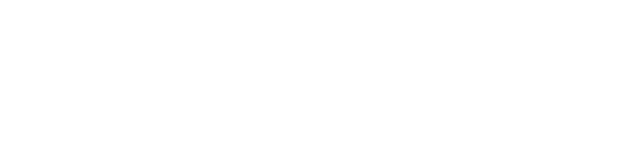
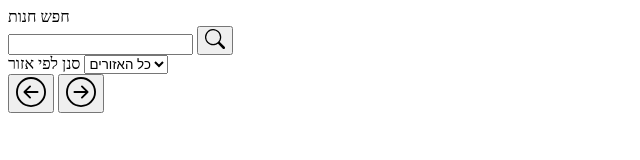
Before and after one commit to eladlevy42/nirtamim, a plain HTML site: page Public/HTML/allStores.html in a window 1280 px wide. Shown: the whole page, without its empty margins (0-640 px from the left). Drawn offline with Linux system fonts and the light colour scheme.

Commit message:
allStores

```diff
--- a/Public/HTML/allStores.html
+++ b/Public/HTML/allStores.html
@@ -3,11 +3,94 @@
   <head>
     <meta charset="UTF-8" />
     <meta name="viewport" content="width=device-width, initial-scale=1.0" />
-    <title>Document</title>
+    <title>All Stores</title>
   </head>
   <body>
     <nav></nav>
-    <main></main>
+    <main>
+      <div class="searchBar">
+        <form id="searchStoreByName">
+          <label class="searchText" for="searchInput">חפש חנות</label>
+          <div class="flex">
+            <input id="searchInput" type="text" />
+            <button class="searchButton" type="submit">
+              <svg
+                xmlns="http://www.w3.org/2000/svg"
+                width="20"
+                height="20"
+                fill="currentColor"
+                class="bi bi-search"
+                viewBox="0 0 16 16"
+              >
+                <path
+                  d="M11.742 10.344a6.5 6.5 0 1 0-1.397 1.398h-.001q.044.06.098.115l3.85 3.85a1 1 0 0 0 1.415-1.414l-3.85-3.85a1 1 0 0 0-.115-.1zM12 6.5a5.5 5.5 0 1 1-11 0 5.5 5.5 0 0 1 11 0"
+                />
+              </svg>
+            </button>
+          </div>
+        </form>
+      </div>
+
+      <div class="spinner hidden" id="spinner"></div>
+      <div class="showCategories hidden">
+        <label for="" class="labelCategory">סנן לפי אזור</label>
+        <select class="categoryFilter">
+          <option value="">כל האזורים</option>
+          <option value="north">אזור צפון</option>
+          <option value="center">אזור מרכז</option>
+          <option value="south">אזור דרום</option>
+        </select>
+
+        <!-- dinamicly diplay all select - for categories and for city -->
+        <!-- <select class="categoryFilter">
+          <option value="">בחר עיר</option>
+          <option value=""></option>
+          <option value="center">אזור מרכז</option>
+          <option value="south">אזור דרום</option>
+        </select>
+
+        <select class="categoryFilter">
+          <option value="">כל האזורים</option>
+          <option value="north">אזור צפון</option>
+          <option value="center">אזור מרכז</option>
+          <option value="south">אזור דרום</option>
+        </select> -->
+      </div>
+      <div id="displayStoreBySearch" class="displayStoreBySearch"></div>
+      <div class="pagination">
+        <button id="prevPage" class="prevPage hidden">
+          <svg
+            xmlns="http://www.w3.org/2000/svg"
+            width="30"
+            height="30"
+            fill="currentColor"
+            class="bi bi-arrow-left-circle"
+            viewBox="0 0 16 16"
+          >
+            <path
+              fill-rule="evenodd"
+              d="M1 8a7 7 0 1 0 14 0A7 7 0 0 0 1 8m15 0A8 8 0 1 1 0 8a8 8 0 0 1 16 0m-4.5-.5a.5.5 0 0 1 0 1H5.707l2.147 2.146a.5.5 0 0 1-.708.708l-3-3a.5.5 0 0 1 0-.708l3-3a.5.5 0 1 1 .708.708L5.707 7.5z"
+            />
+          </svg>
+        </button>
+        <span id="pageNumber"></span>
+        <button id="nextPage" class="nextPage hidden">
+          <svg
+            xmlns="http://www.w3.org/2000/svg"
+            width="30"
+            height="30"
+            fill="currentColor"
+            class="bi bi-arrow-right-circle"
+            viewBox="0 0 16 16"
+          >
+            <path
+              fill-rule="evenodd"
+              d="M1 8a7 7 0 1 0 14 0A7 7 0 0 0 1 8m15 0A8 8 0 1 1 0 8a8 8 0 0 1 16 0M4.5 7.5a.5.5 0 0 0 0 1h5.793l-2.147 2.146a.5.5 0 0 0 .708.708l3-3a.5.5 0 0 0 0-.708l-3-3a.5.5 0 1 0-.708.708L10.293 7.5z"
+            />
+          </svg>
+        </button>
+      </div>
+    </main>
     <footer></footer>
   </body>
 </html>
```
